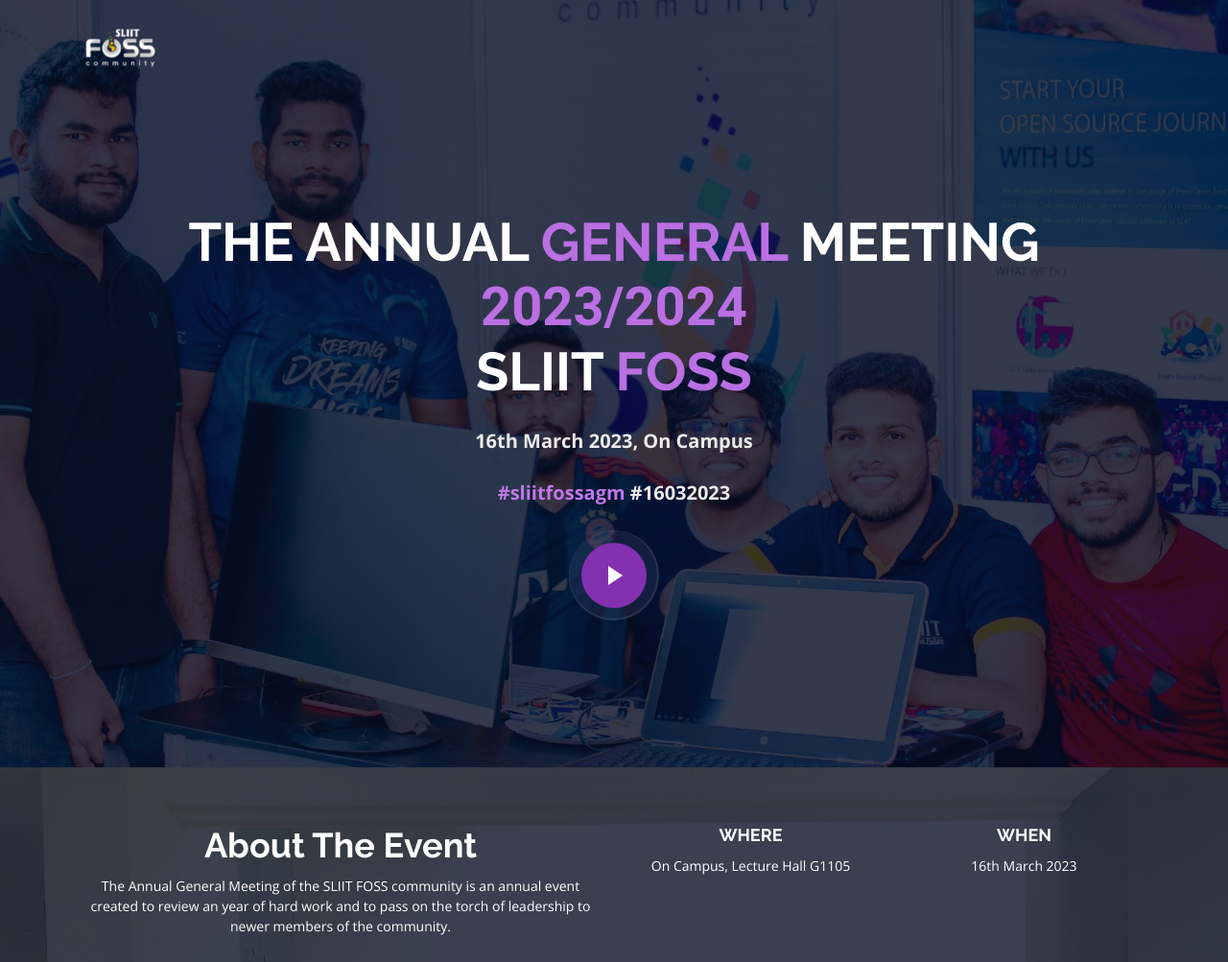
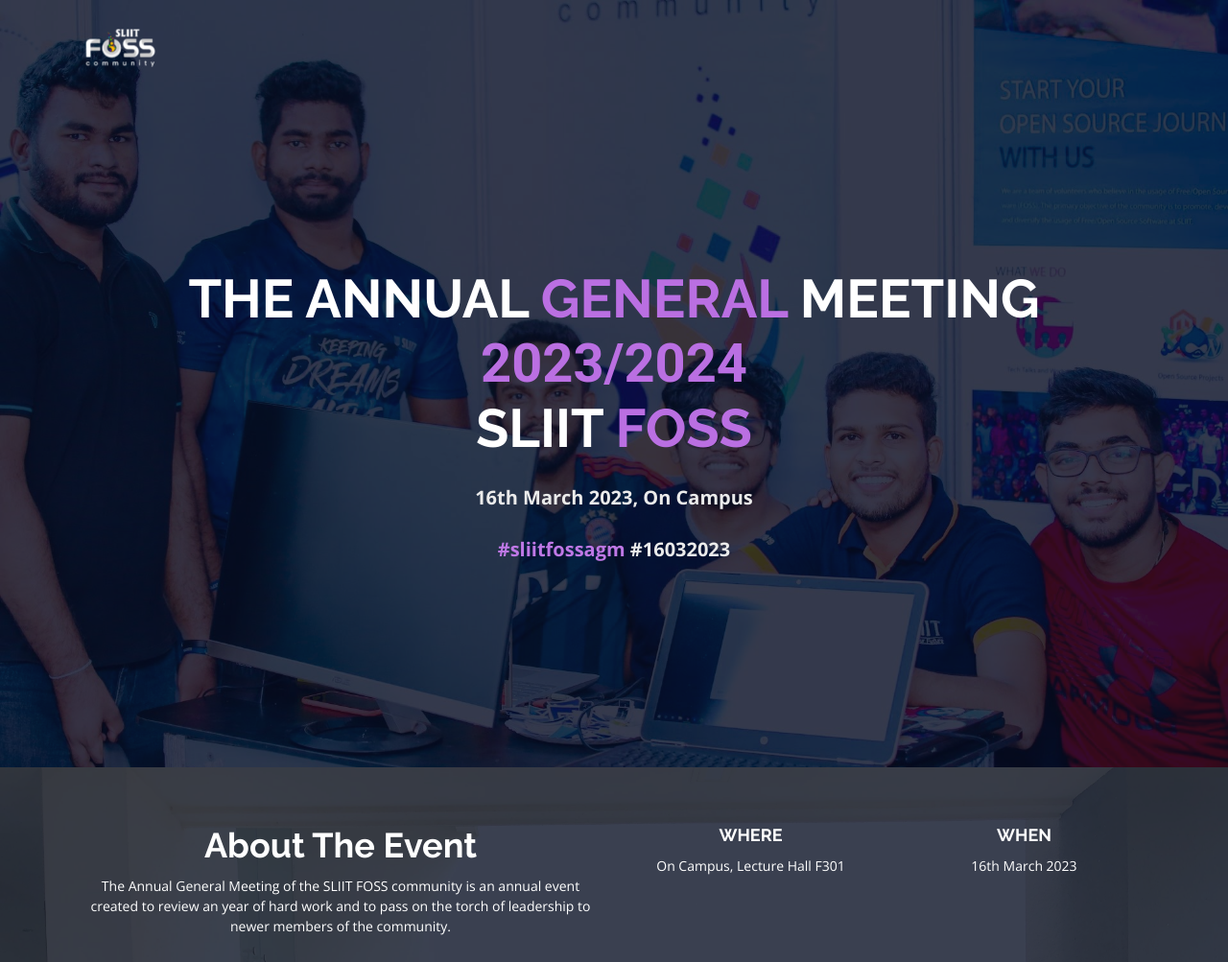
Before and after one commit to sliit-foss/agm, an Astro site: page / in a window 1280 px wide. Shown: the top 1003 px of the page at 96% size. Built offline with nearby package versions, Linux system fonts and the light colour scheme; Astro itself is replaced by a stand-in of ours.

Commit message:
Minor content fixes

```diff
--- a/src/data/2023.json
+++ b/src/data/2023.json
@@ -1,7 +1,7 @@
 {
   "year": "2023/2024",
   "hashTag": "#16032023",
-  "venue": "On Campus, Lecture Hall G1105",
+  "venue": "On Campus, Lecture Hall F301",
   "date": "16th March 2023",
   "agenda": [
     {
@@ -49,5 +49,6 @@
   ],
   "eventImgCount": 8,
   "arsenalImgCount": 12,
-  "liveStream": ""
+  "liveStream": "",
+  "recap": ""
 }
--- a/src/pages/index.astro
+++ b/src/pages/index.astro
@@ -66,11 +66,16 @@
           <span style="color: #bf78e6">#sliitfossagm</span>
           {data.hashTag}
         </p>
-        <a
-          href="https://www.youtube.com/embed/upkXDVJgedU"
-          class="venobox play-btn mb-4"
-          data-vbtype="video"
-          data-autoplay="true"></a>
+        {
+          data.recap && (
+            <a
+              href={data.recap}
+              class="venobox play-btn mb-4"
+              data-vbtype="video"
+              data-autoplay="true"
+            />
+          )
+        }
         {
           data.liveStream && (
             <a href="#youtube" class="about-btn scrollto">
@@ -141,7 +146,9 @@
                       })
                     }
                   </div>
-                  <p class="mt-3 fs-6 text-black-50">Agenda is subject to changed*</p>
+                  <p class="mt-3 fs-6 text-black-50">
+                    Agenda is subject to change*
+                  </p>
                 </div>
               </div>
             </div>
@@ -230,25 +237,41 @@
 
             <div class="col-lg-4 col-md-4 col-xs-6">
               <div class="supporter-logo">
-                <img src="/img/collaborators/figma.png" class="img-fluid" alt="" />
+                <img
+                  src="/img/collaborators/figma.png"
+                  class="img-fluid"
+                  alt=""
+                />
               </div>
             </div>
 
             <div class="col-lg-4 col-md-4 col-xs-6">
               <div class="supporter-logo">
-                <img src="/img/collaborators/gdg.png" class="img-fluid" alt="" />
+                <img
+                  src="/img/collaborators/gdg.png"
+                  class="img-fluid"
+                  alt=""
+                />
               </div>
             </div>
 
             <div class="col-lg-4 col-md-4 col-xs-6">
               <div class="supporter-logo">
-                <img src="/img/collaborators/git.png" class="img-fluid" alt="" />
+                <img
+                  src="/img/collaborators/git.png"
+                  class="img-fluid"
+                  alt=""
+                />
               </div>
             </div>
 
             <div class="col-lg-4 col-md-4 col-xs-6">
               <div class="supporter-logo">
-                <img src="/img/collaborators/kubsl.png" class="img-fluid" alt="" />
+                <img
+                  src="/img/collaborators/kubsl.png"
+                  class="img-fluid"
+                  alt=""
+                />
               </div>
             </div>
 
@@ -360,11 +383,7 @@
         <div class="container">
           <div class="row">
             <div class="col-lg-4 col-md-4 col-sm-12 footer-info">
-              <img
-                src="/img/logo.webp"
-                class="foss-logo"
-                alt="TheEvenet"
-              />
+              <img src="/img/logo.webp" class="foss-logo" alt="TheEvenet" />
             </div>
 
             <div class="col-lg-4 col-md-4 col-sm-12 mt-md-4 footer-contact">
```
